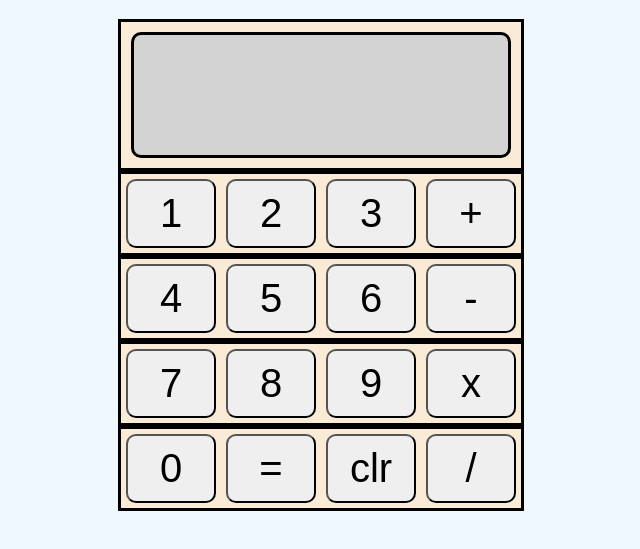
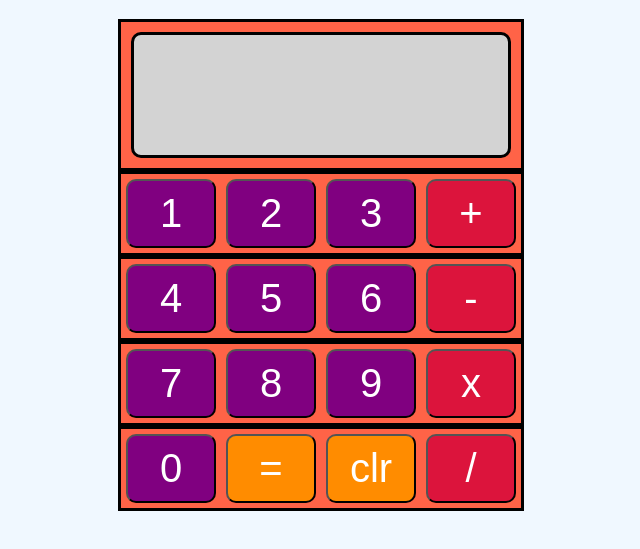
Before and after one commit to csnova/calculator, a plain HTML site: page index.html in a window 1280 px wide. Shown: the part 69-618 px from the top of the page, without its empty margins (319-959 px from the left). Drawn offline with Linux system fonts and the light colour scheme.

Commit message:
Added styles In CSS made background color changes to make the buttons easier to distinguish.

```diff
--- a/styles.css
+++ b/styles.css
@@ -36,7 +36,7 @@ p {
   min-width: 400px;
   border-style: solid;
   border-color: black;
-  background-color: antiquewhite;
+  background-color: tomato;
 }
 
 .num,
@@ -49,3 +49,19 @@ p {
   border-radius: 10px;
   margin: 5px;
 }
+
+.num {
+  background-color: purple;
+  color: white;
+}
+
+.op {
+  background-color: crimson;
+  color: white;
+}
+
+.equal,
+.clr {
+  background-color: darkorange;
+  color: white;
+}
```
